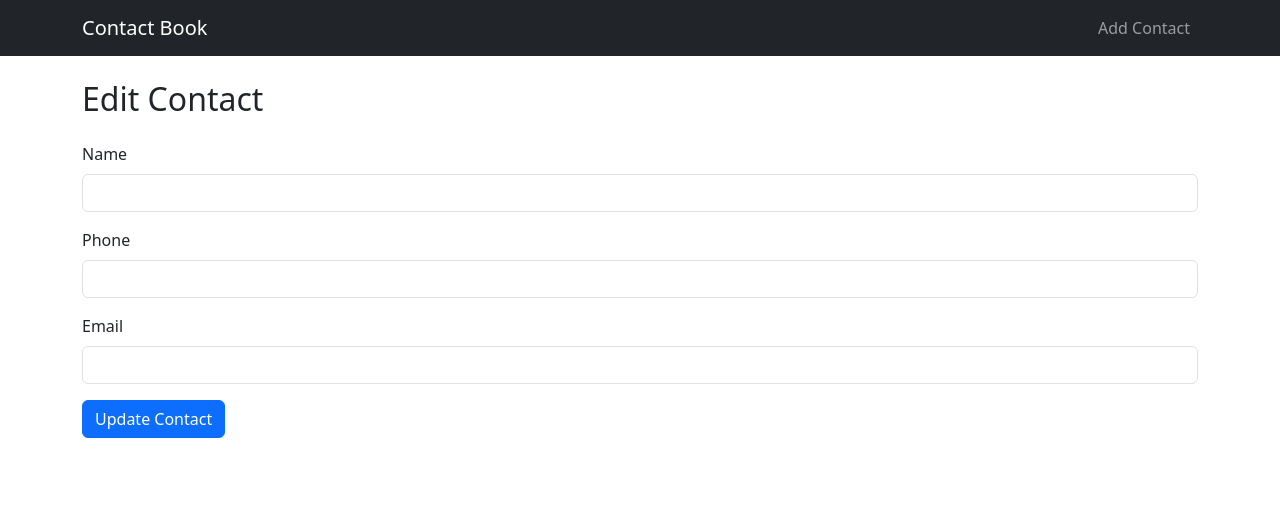
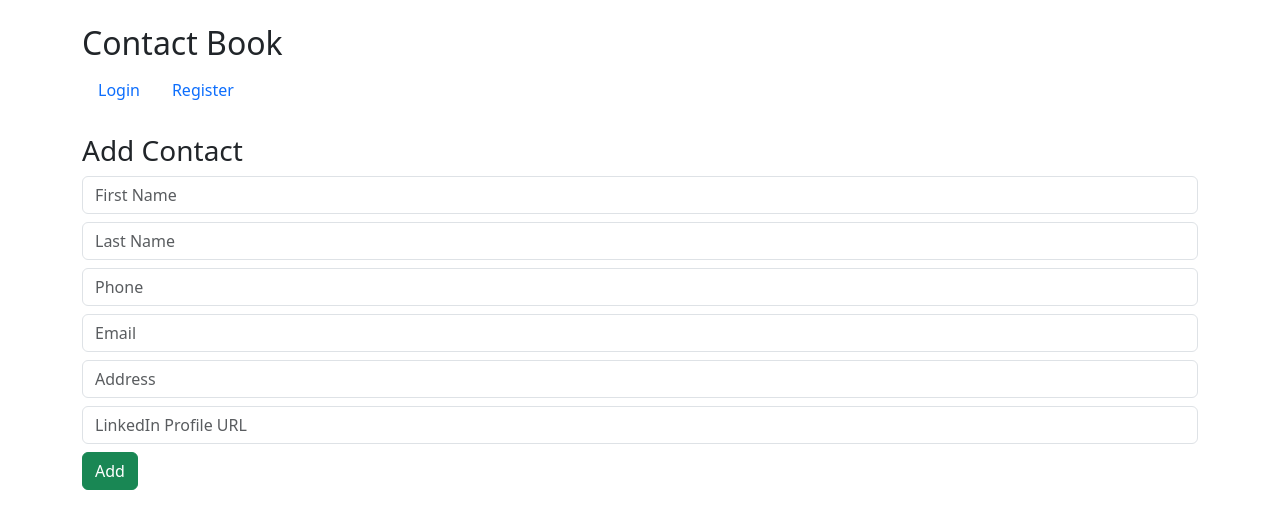
Before and after one commit to anchithnx/contact-book-web, a Flask app: template templates/add_contact.html in a window 1280 px wide. Shown: the top 529 px of the page. Run offline with Flask 3, Linux system fonts and the light colour scheme; the template is opened without the code that fills it, so the values that code supplies are empty.

Commit message:
Update HTML templates and add new ones

```diff
--- a/templates/add_contact.html
+++ b/templates/add_contact.html
@@ -1,20 +1,14 @@
-{% extends "base.html" %}
+{% extends "layout.html" %}
 
 {% block content %}
-<h2 class="mb-4">Edit Contact</h2>
-<form method="post">
-    <div class="mb-3">
-        <label class="form-label">Name</label>
-        <input type="text" name="name" class="form-control" value="{{ contact.name }}" required>
-    </div>
-    <div class="mb-3">
-        <label class="form-label">Phone</label>
-        <input type="text" name="phone" class="form-control" value="{{ contact.phone }}" required>
-    </div>
-    <div class="mb-3">
-        <label class="form-label">Email</label>
-        <input type="email" name="email" class="form-control" value="{{ contact.email }}" required>
-    </div>
-    <button type="submit" class="btn btn-primary">Update Contact</button>
+<h3>Add Contact</h3>
+<form method="POST">
+    <input class="form-control mb-2" name="first_name" placeholder="First Name" required>
+    <input class="form-control mb-2" name="last_name" placeholder="Last Name" required>
+    <input class="form-control mb-2" name="phone" placeholder="Phone" required>
+    <input class="form-control mb-2" name="email" placeholder="Email" required>
+    <input class="form-control mb-2" name="address" placeholder="Address" required>
+    <input class="form-control mb-2" name="linkedin" placeholder="LinkedIn Profile URL">
+    <button class="btn btn-success">Add</button>
 </form>
-{% endblock %}
+{% endblock %}
--- a/templates/base.html
+++ /dev/null
@@ -1,26 +0,0 @@
-<!DOCTYPE html>
-<html lang="en">
-<head>
-    <meta charset="UTF-8">
-    <title>Contact Book</title>
-    <link href="https://cdn.jsdelivr.net/npm/bootstrap@5.3.3/dist/css/bootstrap.min.css" rel="stylesheet">
-</head>
-<body>
-<nav class="navbar navbar-expand-lg navbar-dark bg-dark mb-4">
-    <div class="container">
-        <a class="navbar-brand" href="{{ url_for('index') }}">Contact Book</a>
-        <div class="collapse navbar-collapse">
-            <ul class="navbar-nav ms-auto">
-                <li class="nav-item"><a class="nav-link" href="{{ url_for('add_contact') }}">Add Contact</a></li>
-            </ul>
-        </div>
-    </div>
-</nav>
-
-<div class="container">
-    {% block content %}{% endblock %}
-</div>
-
-<script src="https://cdn.jsdelivr.net/npm/bootstrap@5.3.3/dist/js/bootstrap.bundle.min.js"></script>
-</body>
-</html>
--- /dev/null
+++ b/templates/layout.html
@@ -0,0 +1,24 @@
+<!DOCTYPE html>
+<html lang="en">
+<head>
+    <meta charset="UTF-8">
+    <meta name="viewport" content="width=device-width, initial-scale=1.0">
+    <title>Contact Book</title>
+    <link href="https://cdn.jsdelivr.net/npm/bootstrap@5.3.0/dist/css/bootstrap.min.css" rel="stylesheet">
+</head>
+<body class="container py-4">
+    <h2>Contact Book</h2>
+    <nav>
+        <ul class="nav mb-4">
+            {% if 'username' not in session %}
+                <li class="nav-item"><a href="{{ url_for('login') }}" class="nav-link">Login</a></li>
+                <li class="nav-item"><a href="{{ url_for('register') }}" class="nav-link">Register</a></li>
+            {% else %}
+                <li class="nav-item"><a href="{{ url_for('home') }}" class="nav-link">Dashboard</a></li>
+                <li class="nav-item"><a href="{{ url_for('logout') }}" class="nav-link">Logout</a></li>
+            {% endif %}
+        </ul>
+    </nav>
+    {% block content %}{% endblock %}
+</body>
+</html>
```
Also changed, not shown: templates/edit_contact.html (+14 -18 lines), templates/home.html (added, +23 -0 lines), templates/index.html (+35 -30 lines), templates/login.html (added, +15 -0 lines), templates/register.html (added, +15 -0 lines).
